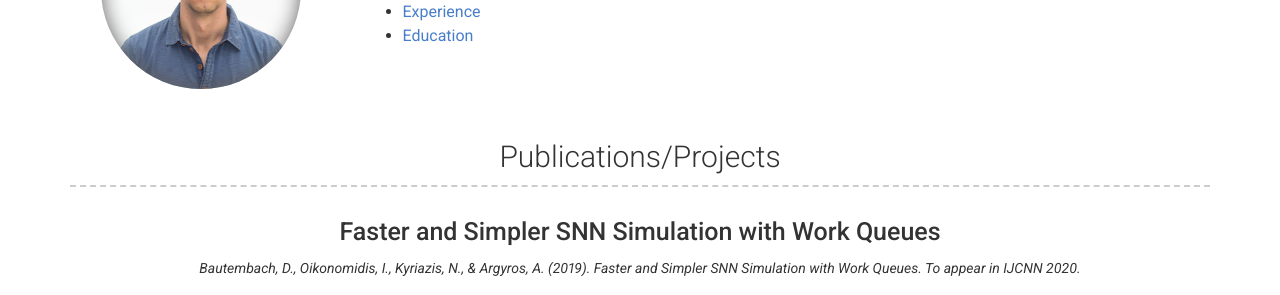
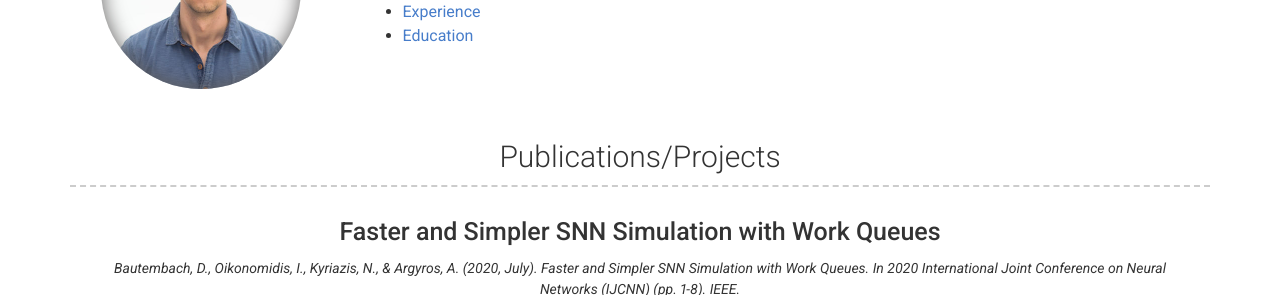
Before and after one commit to denniskb/denniskb.github.io, a Jekyll site: the page built from index.md, in a window 1280 px wide and 900 px high, scrolled down 413 px, cut to the strip 0-295 px from the top of the window. Built offline with Jekyll 4.4.1, drawn with Linux system fonts in a browser that asks for light colours; nearby versions of some CDN libraries.

Commit message:
Properly cite Spice

```diff
--- a/_data/projects.yml
+++ b/_data/projects.yml
@@ -9,7 +9,7 @@
 - layout: top-middle
   name: <a name="spice" href="#"></a>Faster and Simpler SNN Simulation with Work Queues
   quote: >
-    Bautembach, D., Oikonomidis, I., Kyriazis, N., & Argyros, A. (2019). Faster and Simpler SNN Simulation with Work Queues. To appear in IJCNN 2020.
+    Bautembach, D., Oikonomidis, I., Kyriazis, N., & Argyros, A. (2020, July). Faster and Simpler SNN Simulation with Work Queues. In 2020 International Joint Conference on Neural Networks (IJCNN) (pp. 1-8). IEEE.
   description: | # this will include new lines to allow paragraphs
     <iframe width="560" height="315" src="https://www.youtube.com/embed/A4GEVUXi5js" frameborder="0" allow="accelerometer; autoplay; encrypted-media; gyroscope; picture-in-picture" allowfullscreen></iframe>
 
```
